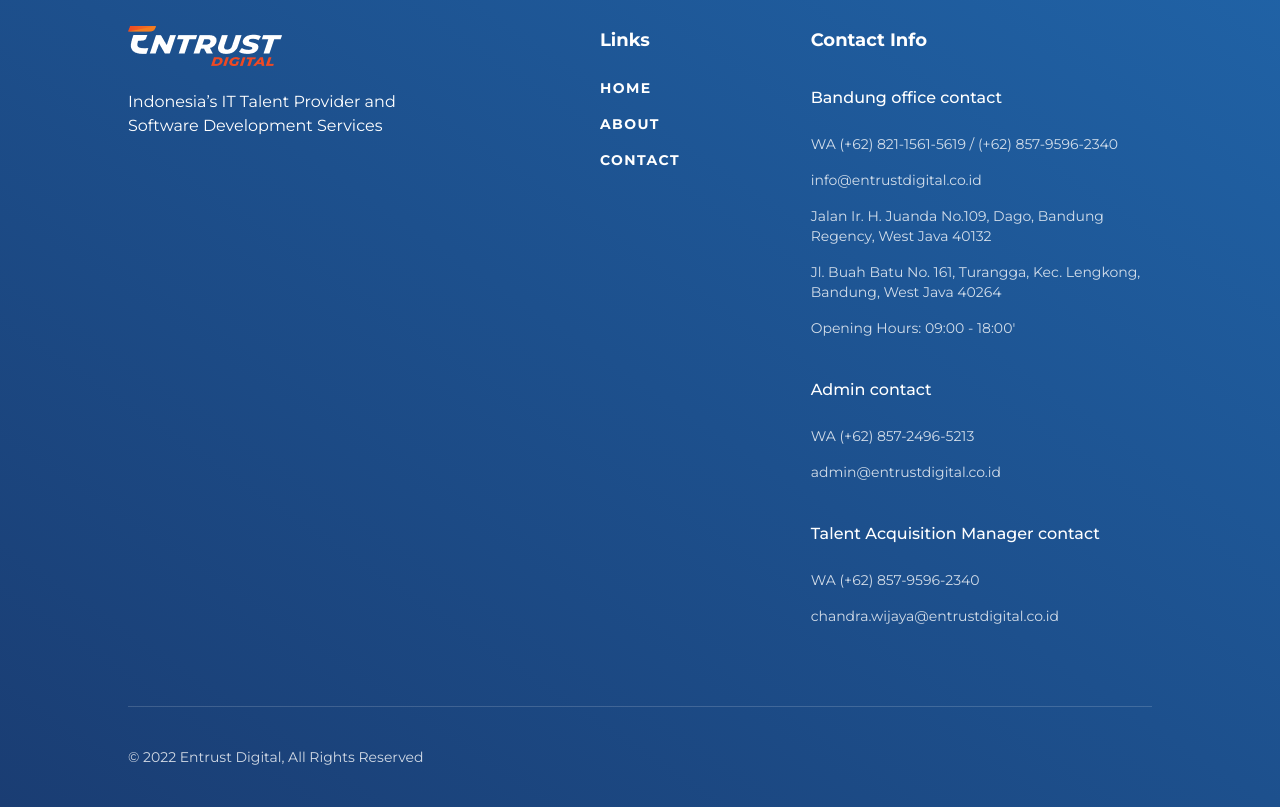
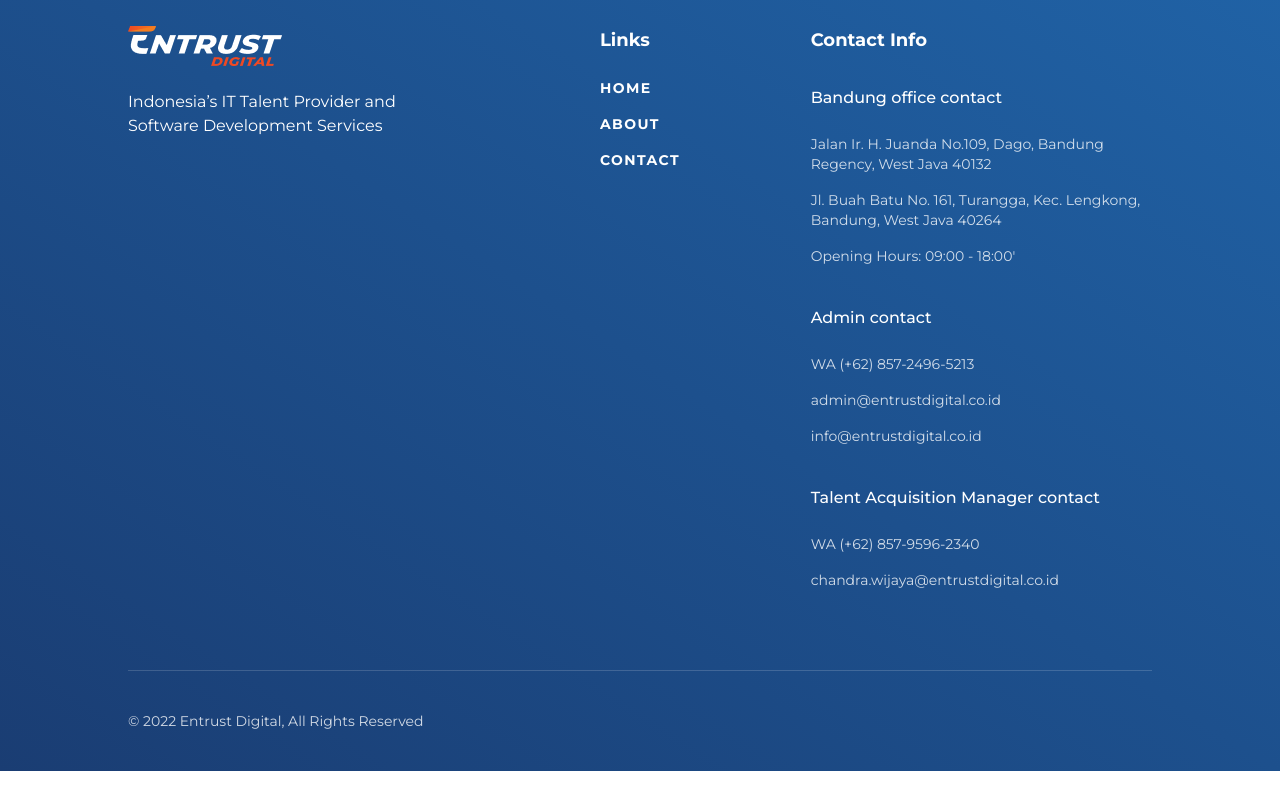
Before and after one commit to EntrustDigital/entrust-digital-landing-page, a React (Vite) app: page / in a window 1280 px wide. Shown: the part 9820-10627 px from the top of the page. After the commit the page ends 10591 px from the top, so only its background shows below. Built offline with nearby package versions, Linux system fonts and the light colour scheme.

Commit message:
update contact

```diff
--- a/src/Contact.jsx
+++ b/src/Contact.jsx
@@ -21,8 +21,6 @@
             <div className="flex flex-col w-full xl:w-1/3">
               <h3 className='text-3xl font-medium xl:text-4xl'>Bandung office contact</h3>
               <p className='mt-4 text-sm lg:mt-6'>
-                <span>WA (+62) 821-1561-5619 / (+62) 857-9596-2340</span>
-                <span>info@entrustdigital.co.id</span>
                 <span>Jalan Ir. H. Juanda No.109, Dago, Bandung Regency, West Java 40132</span>
                 <span>Jl. Buah Batu No. 161, Turangga, Kec. Lengkong, Bandung, West Java 40264</span>
                 <span>Opening Hours: 09:00 - 18:00'</span>
@@ -33,6 +31,7 @@
               <p className='mt-4 text-sm lg:mt-6'>
                 <span>WA (+62) 857-2496-5213</span>
                 <span>admin@entrustdigital.co.id</span>
+                <span>info@entrustdigital.co.id</span>
               </p>
             </div>
             <div className="flex flex-col w-full xl:w-1/3">
--- a/src/components/Footer/Footer.jsx
+++ b/src/components/Footer/Footer.jsx
@@ -41,8 +41,6 @@
               <div className="flex flex-col w-full">
                 <h3 className='text-base font-medium'>Bandung office contact</h3>
                 <p className='mt-6 space-y-4 text-sm opacity-80'>
-                  <span>WA (+62) 821-1561-5619 / (+62) 857-9596-2340</span>
-                  <span>info@entrustdigital.co.id</span>
                   <span>Jalan Ir. H. Juanda No.109, Dago, Bandung Regency, West Java 40132</span>
                   <span>Jl. Buah Batu No. 161, Turangga, Kec. Lengkong, Bandung, West Java 40264</span>
                   <span>Opening Hours: 09:00 - 18:00'</span>
@@ -53,6 +51,7 @@
                 <p className='mt-6 space-y-4 text-sm opacity-80'>
                   <span>WA (+62) 857-2496-5213</span>
                   <span>admin@entrustdigital.co.id</span>
+                  <span>info@entrustdigital.co.id</span>
                 </p>
               </div>
               <div className="flex flex-col w-full">
```
